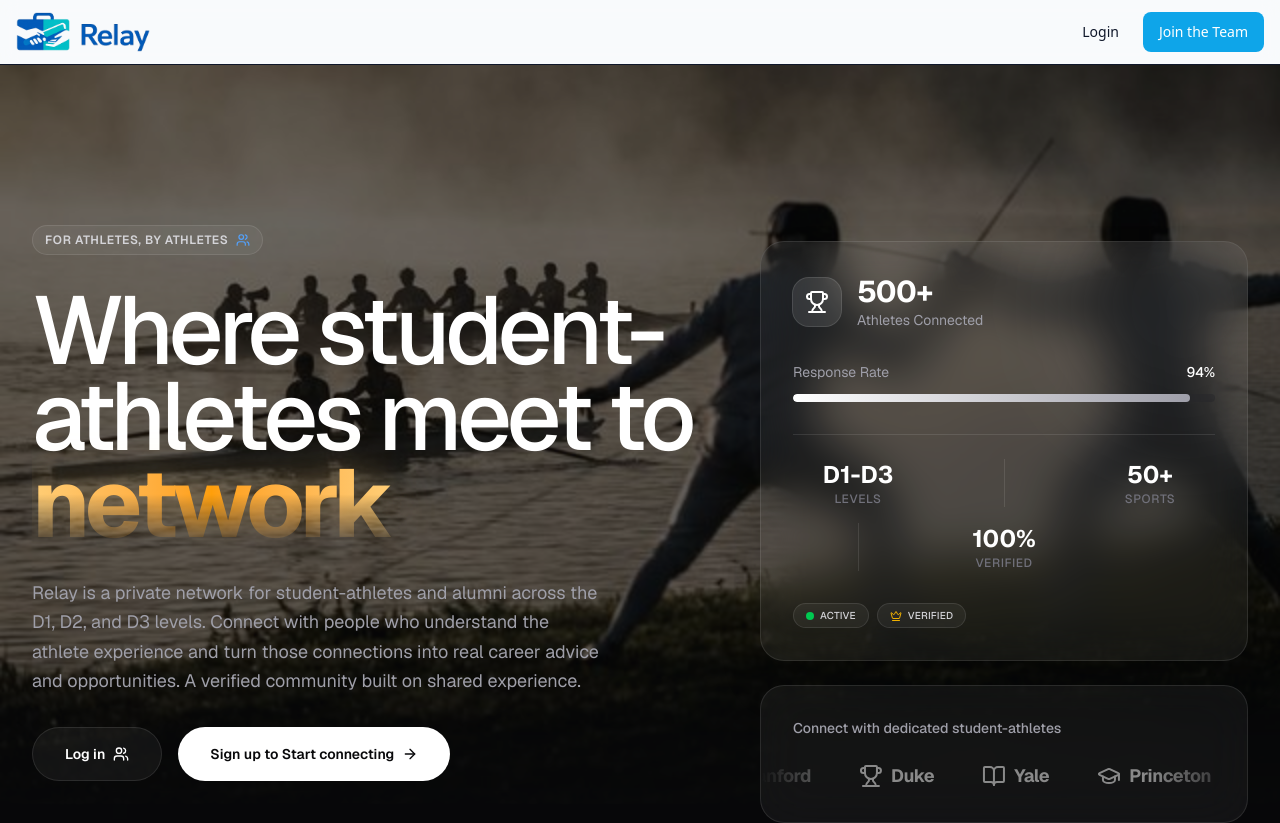
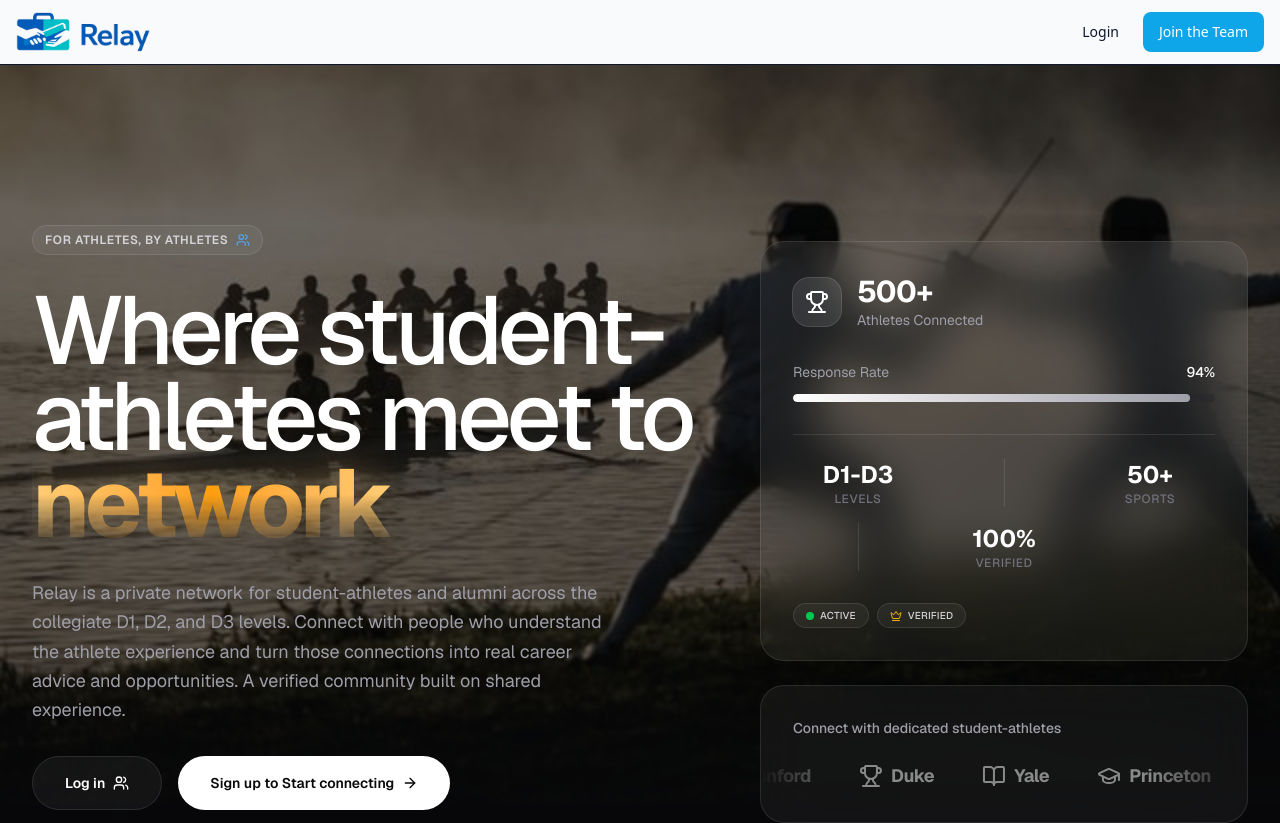
Before and after one commit to coreycjshen-commits/relay, a Next.js app: page / in a window 1280 px wide. Shown: the top 823 px of the page. Built offline with nearby package versions, Linux system fonts and the light colour scheme; no server answers.

Commit message:
Update home page hero copy with 'collegiate'

```diff
--- a/src/components/ui/glassmorphism-trust-hero.tsx
+++ b/src/components/ui/glassmorphism-trust-hero.tsx
@@ -104,7 +104,7 @@
 
                         {/* Description */}
                         <p className="animate-fade-in delay-300 max-w-xl text-lg text-zinc-400 leading-relaxed">
-                            Relay is a private network for student-athletes and alumni across the D1, D2, and D3 levels.
+                            Relay is a private network for student-athletes and alumni across the collegiate D1, D2, and D3 levels.
                             Connect with people who understand the athlete experience and turn those connections into
                             real career advice and opportunities. A verified community built on shared experience.
                         </p>
```
